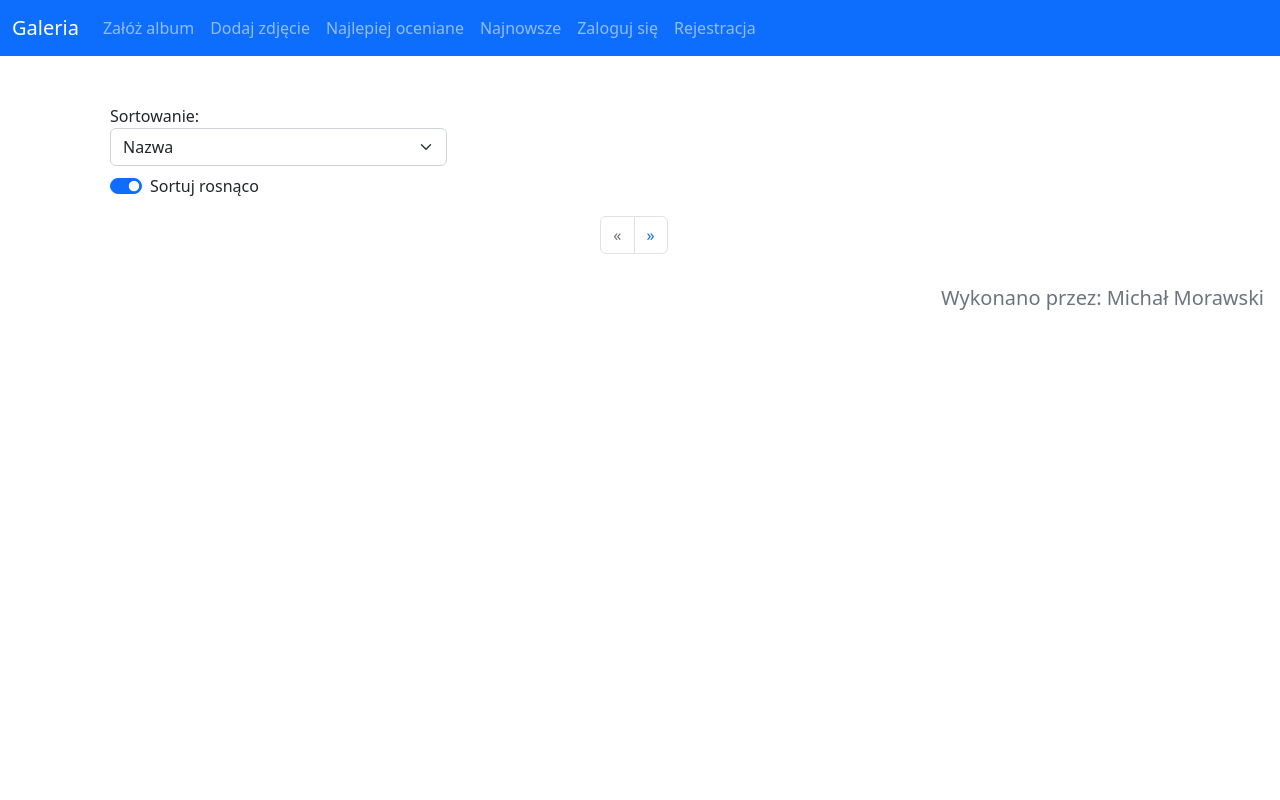
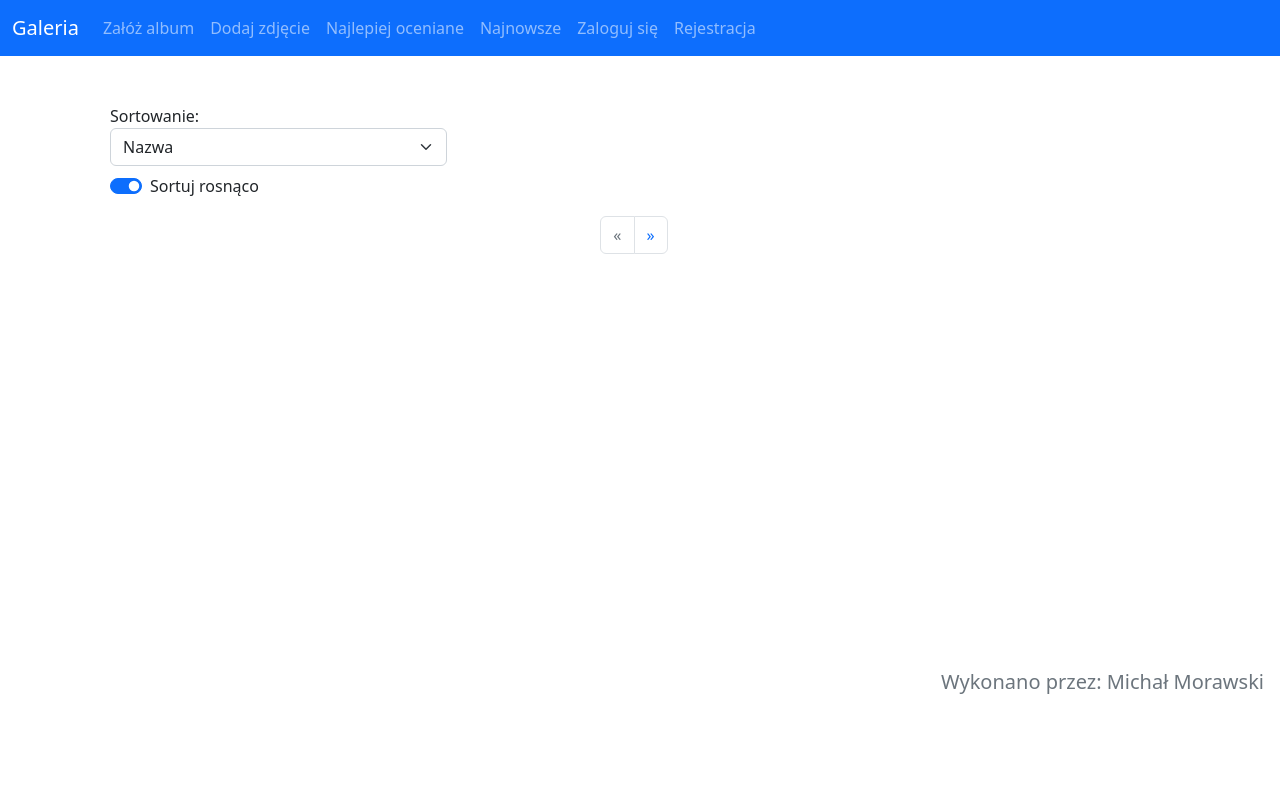
Before and after one commit to M0Rek/project_gallery, a PHP site: page / in a window 1280 px wide. Run offline with PHP 8.4, Linux system fonts and the light colour scheme; data that the repository does not hold is empty.

Commit message:
Add styling for footer.

```diff
--- a/style/style.css
+++ b/style/style.css
@@ -6,3 +6,24 @@
     width: 180px;
     object-fit: cover;
 }
+
+html, body {
+    height: 100%;
+}
+
+#wrap {
+    min-height: 100%;
+}
+
+#main {
+    overflow:auto;
+    padding-bottom:150px; /* this needs to be bigger than footer height*/
+}
+
+.footer {
+    position: relative;
+    margin-top: -150px; /* negative value of footer height */
+    height: 150px;
+    clear:both;
+    padding-top:20px;
+}
```
